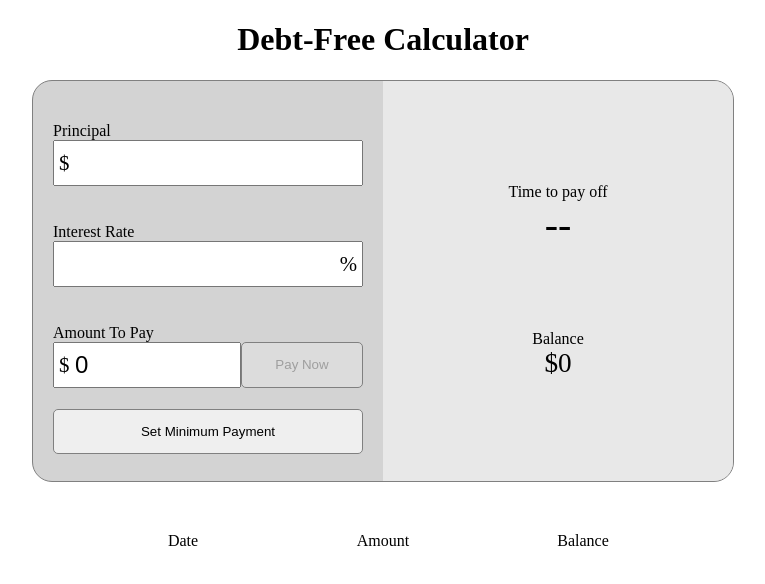
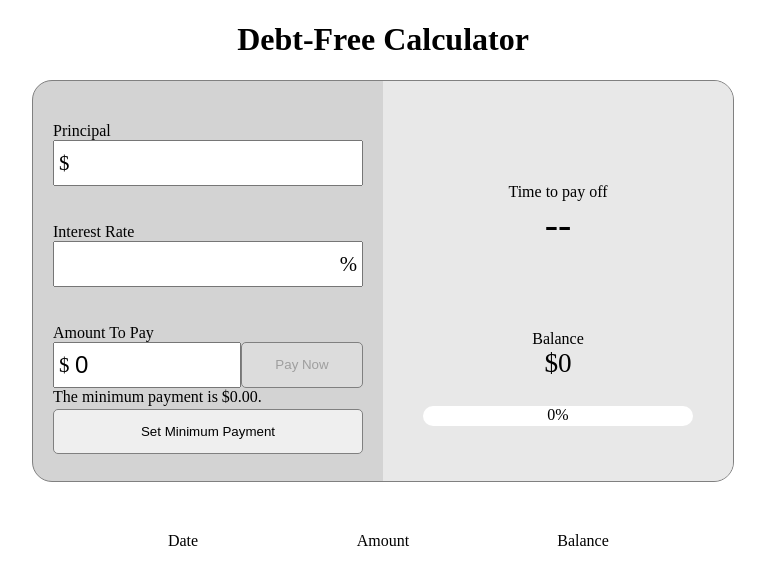
Before and after one commit to klope3/debt-free-calc, a React (Create React App) app: page / in a window 1280 px wide. Shown: the top 584 px of the page, without its empty margins (257-1022 px from the left). Built offline with nearby package versions, Linux system fonts and the light colour scheme.

Commit message:
Add progress bar; fix payment bugs

```diff
--- a/src/CalcMain.jsx
+++ b/src/CalcMain.jsx
@@ -2,6 +2,7 @@ import React from "react";
 import CalcDataContainer from "./CalcDataContainer";
 import CalcInputArea from "./CalcInputArea";
 import CalcPayHistory from "./CalcPayHistory";
+import ProgressBar from "./ProgressBar";
 
 class CalcMain extends React.Component {
     constructor() {
@@ -18,7 +19,8 @@ class CalcMain extends React.Component {
     calcInterestPayment = () => (this.state.interestRate * 0.01 / 12) * this.state.principal;
     isPaymentValid = () => {
         let {principal, interestRate, paymentField} = this.state;
-        return interestRate >= 0 && paymentField <= principal && paymentField > 0 && paymentField >= this.calcMinPaymentTotal()
+        let minPayment = this.calcMinPaymentTotal().toFixed(2);
+        return interestRate >= 0 && paymentField * 1 <= principal && paymentField > 0 && paymentField >= minPayment;
     };
     isPrincipalValid = () => this.state.payments.length > 0 || this.state.principal <= 999999;
     changePrincipal = event => {
@@ -35,11 +37,14 @@ class CalcMain extends React.Component {
         return payment.toFixed(2) * 1;
     };
     calcMinPaymentTotal = () => {
-        let interest = this.calcInterestPayment();
-        let principal = this.calcMinPrincipalPayment();
-        return (interest + principal).toFixed(2) * 1;
+        let interestPayment = this.calcInterestPayment();
+        let principalPayment = this.calcMinPrincipalPayment();
+        let {principal} = this.state;
+        let total = interestPayment + principalPayment;
+        if (total > principal) { total = principal; }
+        return total;
     }
-    setMinPayment = () => this.setState({paymentField: this.calcMinPaymentTotal()});
+    setMinPayment = () => this.setState({paymentField: this.calcMinPaymentTotal().toFixed(2)});
     calcMonthsToRepayment = (principal) => {
         let curPrincipal = principal;
         let totalMonths = 0;
@@ -57,12 +62,13 @@ class CalcMain extends React.Component {
         if (!this.isPaymentValid()) { return; }
         let {principal, paymentField} = this.state;
         let interestToPay = this.calcInterestPayment();
-        let principalPayment = paymentField - interestToPay;
-        let newPrincipal = principal - principalPayment;
+        let principalPayment = (paymentField - interestToPay).toFixed(2) * 1;
+        console.log("Subtracting " + principal + " - " + principalPayment);
+        let newPrincipal = (principal - principalPayment).toFixed(2) * 1;
         const newPayment = {
             id: Date.now(),
             date: new Date(),
-            amount: paymentField,
+            amount: paymentField * 1,
             balance: newPrincipal,
         };
         this.setState(prevState => ({
@@ -79,15 +85,25 @@ class CalcMain extends React.Component {
         const monthRemainder = monthsToZero % 12;
         principal *= 1;
         const paymentValid = this.isPaymentValid();
-        const minPayment = this.calcMinPaymentTotal();
+        console.log("Payment valid? " + paymentValid);
+        const minPayment = this.calcMinPaymentTotal().toFixed(2);
         const balanceRounded = principal > 0 ? principal.toFixed(2) : 0;
         const principalInvalidMsg = this.isPrincipalValid() ? "" : `The maximum principal is $999,999.00.`;
-        let paymentInvalidMsg = paymentValid || minPayment === 0 || interestRate < 0 ? "" : `The minimum payment is $${minPayment}.`;
+        let paymentInvalidMsg = !paymentValid || minPayment === 0 || interestRate < 0 ? `The minimum payment is $${minPayment}.` : "";
         if (principal > 0 && paymentField > principal) { paymentInvalidMsg = "You can't pay more than the current balance."; }
         const interestInvalidMsg = interestRate >= 0 ? "" : "The interest rate needs to be at least 0%.";
         const principalFieldDisabled = payments.length > 0;
         const topDataStrings = !isNaN(years) && monthsToZero > 0 ? [years, "years", monthRemainder, "months"] : ["--"];
         const botDataStrings = [`$${balanceRounded}`];
+        const firstPayment = payments.length === 0 ? 0 : payments[0];
+        const paymentProgress = firstPayment === 0 ? 0 : 1 - (principal / (firstPayment.amount + firstPayment.balance));
+        const progressMessages = [
+            "You're off to a great start!",
+            "Hey, you're picking up steam!",
+            "Wow! Look how far you've come!",
+            "You're on the home stretch!",
+            "Congrats! You did it!!"
+        ];
 
         return (
             <div>
@@ -119,95 +135,25 @@ class CalcMain extends React.Component {
                             buttonText="Pay Now"
                             buttonId="pay-button"
                             disableButton={!paymentValid}
-                            buttonId="pay-button"
                             changeFunction={this.changePaymentAmount}
                             buttonFunction={this.makePayment} />
                         <button onClick={this.setMinPayment} id="min-payment-button">Set Minimum Payment</button>
-                        {/* <div class="input-container">
-                            <label for="principal-field">Principal</label>
-                            <input type="number" id="principal-field" />
-                            <span>The maximum principal is $999,999.00</span>
-                        </div>
-                        <div class="input-container">
-                            <label for="interest-field">Interest Rate</label>
-                            <input type="number" id="interest-field" />
-                        </div>
-                        <div class="input-container">
-                            <label for="payment-field">Amount To Pay</label>
-                            <input type="number" id="payment-field" />
-                            <button>Pay Now</button>
-                            <span>The minimum payment is $680.23</span>
-                            <button>Set Minimum Payment</button>
-                        </div> */}
                     </div>
                     <div class="calc-sub-container" id="right-side">
                         <CalcDataContainer labelText="Time to pay off" strings={topDataStrings} bigStringClassName="time-number" />
                         <CalcDataContainer labelText="Balance" strings={botDataStrings} bigStringClassName="balance-number" />
-                        {/* <div class="right-side-data-container">
-                            <div>Time to pay off</div>
-                            <div><span class="time-number">12</span> years <span class="time-number">5</span> months</div>
-                        </div>
-                        <div class="right-side-data-container">
-                            <div>Balance</div>
-                            <div class="balance-number">$37,629.00</div>
-                        </div> */}
+                        <ProgressBar
+                            progressValue={paymentProgress}
+                            rightSideOffset="6px"
+                            containerClassName="progress-bar-container"
+                            backgroundClassName="progress-bar-background"
+                            barClassName="progress-bar"
+                            percentClassName="progress-bar-percent"
+                            messageClassName="progress-message"
+                            progressMessages={progressMessages} />
                     </div>
                 </div>
                 <CalcPayHistory payments={payments} />
-                {/* <div class="payment-history-container">
-                    <div class="payment-history-row" id="payment-table-header">
-                        <div class="column-outer">Date</div>
-                        <div>Amount</div>
-                        <div class="column-outer">Balance</div>
-                    </div>
-                    <ul>
-                        <li class="payment-history-row">
-                            <div>6/15/22</div>
-                            <div>$640.00</div>
-                            <div>$37,240.00</div>
-                        </li>
-                        <li class="payment-history-row">
-                            <div>6/15/22</div>
-                            <div>$640.00</div>
-                            <div>$37,240.00</div>
-                        </li>
-                        <li class="payment-history-row">
-                            <div>6/15/22</div>
-                            <div>$640.00</div>
-                            <div>$37,240.00</div>
-                        </li>
-                        <li class="payment-history-row">
-                            <div>6/15/22</div>
-                            <div>$640.00</div>
-                            <div>$37,240.00</div>
-                        </li>
-                        <li class="payment-history-row">
-                            <div>6/15/22</div>
-                            <div>$640.00</div>
-                            <div>$37,240.00</div>
-                        </li>
-                        <li class="payment-history-row">
-                            <div>6/15/22</div>
-                            <div>$640.00</div>
-                            <div>$37,240.00</div>
-                        </li>
-                    </ul>
-                </div> */}
-                {/* <form>
-                    <label htmlFor="principal">Principal:</label>
-                    <input onChange={this.changePrincipal} type="number" id="principal" disabled={principalFieldDisabled} />
-                    <label htmlFor="interest-rate">Interest Rate:</label>
-                    <input onChange={this.changeInterestRate} type="number" id="interest-rate" /><span>%</span>
-                </form>
-                <label htmlFor="payment-field">Make A Payment:</label>
-                <input type="number" id="payment-field" value={paymentField} onChange={this.changePaymentAmount} />
-                <button onClick={this.makePayment}>Make Payment</button>
-                <button onClick={this.setMinPayment}>Set Minimum Payment</button>
-                <p>{principalInvalidMsg}</p>
-                <p>{paymentInvalidMsg}</p>
-                <p>Balance: {balanceRounded}</p>
-                <p>Months to pay off: {monthsToZero}</p>
-                <CalcPayHistory payments={payments} /> */}
             </div>
         )
     }
--- a/src/CalcPayHistory.jsx
+++ b/src/CalcPayHistory.jsx
@@ -8,8 +8,8 @@ class CalcPayHistory extends React.Component {
 
             return (<li key={item.id} className="payment-history-row">
                 <div>{`${date.getMonth()}/${date.getDate()}/${date.getFullYear()}`}</div>
-                <div>{`$${amount.toFixed(2)}`}</div>
-                <div>{`$${balance.toFixed(2)}`}</div>
+                <div>{`$${amount}`}</div>
+                <div>{`$${balance}`}</div>
             </li>)
         });
         return (
--- /dev/null
+++ b/src/ProgressBar.jsx
@@ -0,0 +1,30 @@
+import React from "react";
+
+class ProgressBar extends React.Component {
+    render() {
+        const {progressValue,
+            rightSideOffset,
+            containerClassName,
+            backgroundClassName,
+            barClassName,
+            percentClassName,
+            messageClassName,
+            progressMessages} = this.props;
+        const styleString = `calc(${(1 - progressValue) * 100}% + ${rightSideOffset})`;
+        const messagesValid = progressMessages.length > 1;
+        let messageIndex = !messagesValid ? 0 : Math.round(progressValue * (progressMessages.length - 2));
+        if (progressValue === 1) { messageIndex = progressMessages.length - 1 }
+        let messageToShow = progressValue === 0 || !messagesValid ? "" : progressMessages[messageIndex];
+        return (
+            <div className={containerClassName}>
+                <div className={backgroundClassName}>
+                    <div className={barClassName} style={{right: styleString}}></div>
+                    <span className={percentClassName}>{Math.trunc(progressValue * 100)}%</span>
+                </div>
+                <div className={messageClassName}>{messageToShow}</div>
+            </div>
+        )
+    }
+}
+
+export default ProgressBar;
--- a/src/index.css
+++ b/src/index.css
@@ -36,6 +36,7 @@ h1 {
   display: flex;
   flex-direction: column;
   justify-content: space-evenly;
+  position: relative;
 }
 
 label,
@@ -154,6 +155,47 @@ button {
   width: 100px;
 }
 
+.progress-bar-container {
+  position: absolute;
+  bottom: 55px;
+  left: 40px;
+  right: 40px;
+}
+
+.progress-bar,
+.progress-bar-background,
+.progress-bar-percent {
+  border-radius: 100px;
+  /* position: absolute; */
+}
+
+.progress-bar {
+  left: 7px;
+  top: 5px;
+  bottom: 5px;
+  background: rgb(0, 145, 255);
+  position: absolute;
+}
+
+.progress-bar-background {
+  left: 40px;
+  right: 40px;
+  height: 20px;
+  background: white;
+}
+
+.progress-bar-percent {
+  z-index: 1;
+  position: relative;
+}
+
+.progress-message {
+  position: absolute;
+  text-align: center;
+  left: 0;
+  right: 0;
+}
+
 @media screen and (max-width: 720px) {
   .calc-container {
     flex-direction: column;
```
